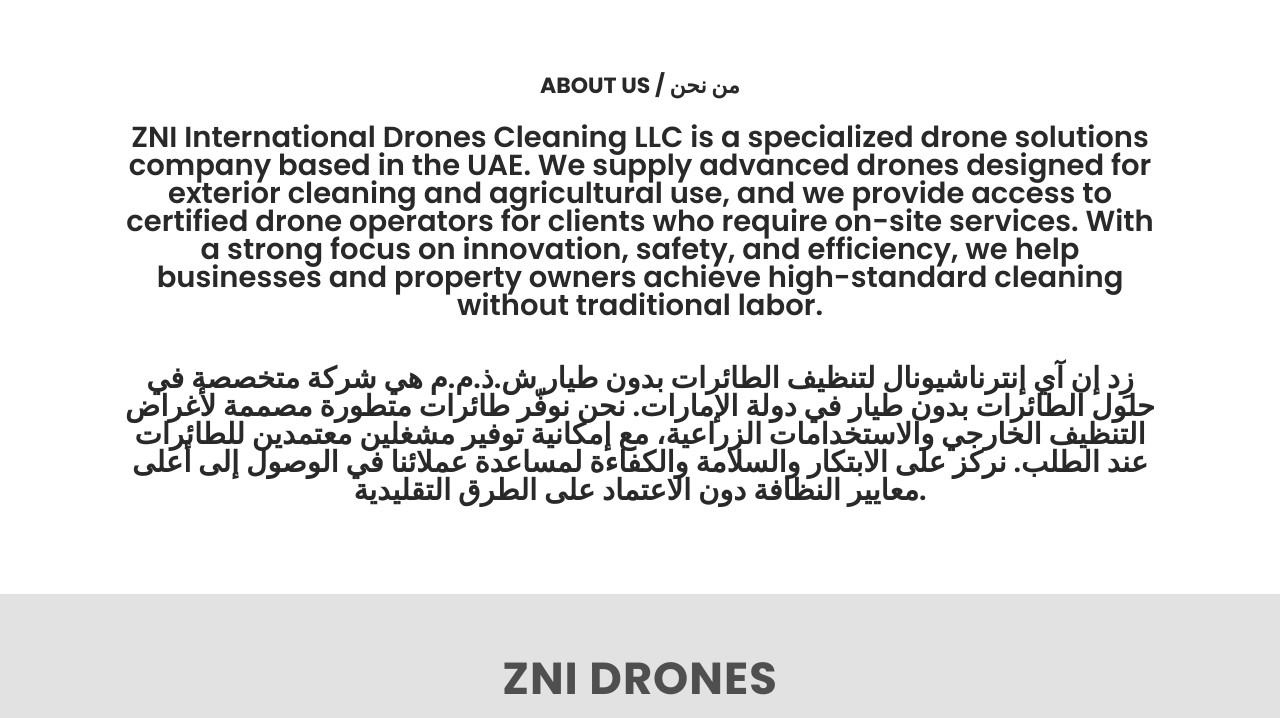
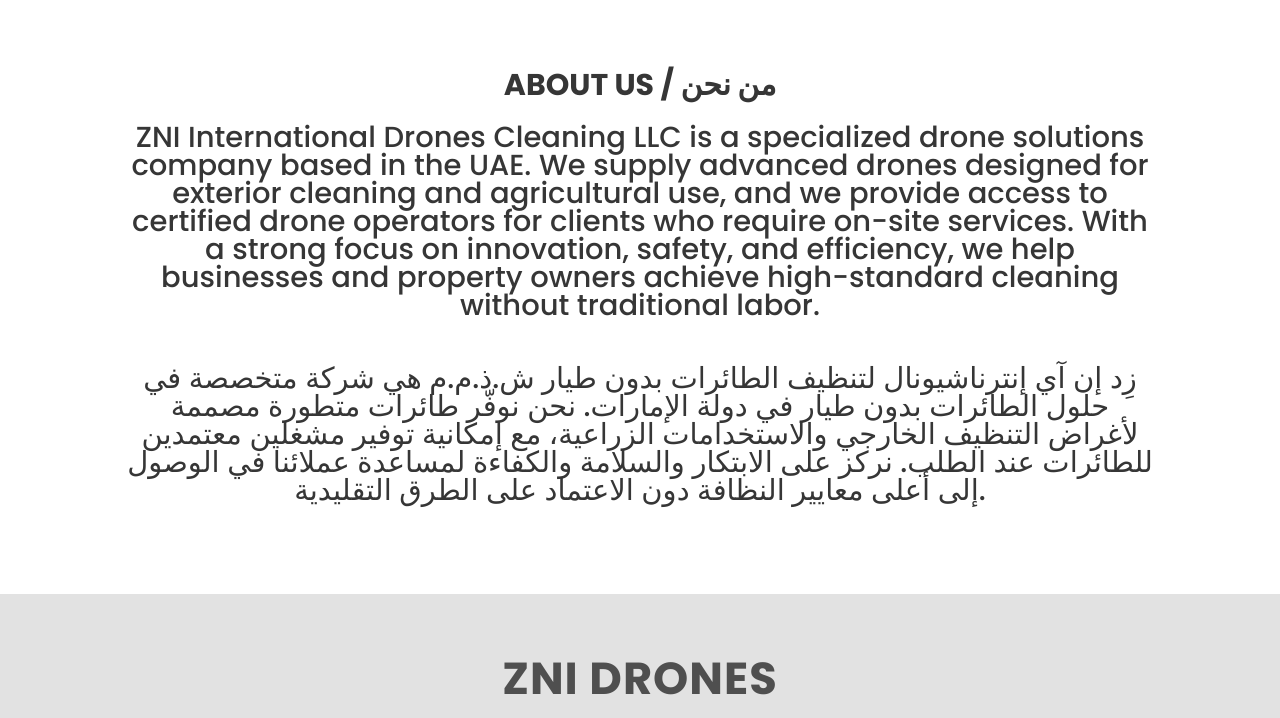
Before and after one commit to muzjr7/ZNIDRONES, a plain HTML site: page index.html in a window 1280 px wide. Shown: the part 702-1420 px from the top of the page. Drawn offline with nearby package versions, Linux system fonts and the light colour scheme.

Commit message:
new section

```diff
--- a/css/style.css
+++ b/css/style.css
@@ -500,8 +500,8 @@
 }
 
 .we_box h3 {
-     color: #292929;
-     font-size: 22px;
+     color: #363636;
+     font-size: 30px;
      font-weight: bold;
      line-height: 25px;
      text-transform: uppercase;
@@ -513,12 +513,12 @@
 }
 
 .we_box p {
-     color: #292929;
+     color: #363636;
      padding-top: 25px;
      display: block;
      padding-bottom: 20px;
      font-size: 29px;
-     font-weight: 600;
+     font-weight: 500;
 }
 
 
```
